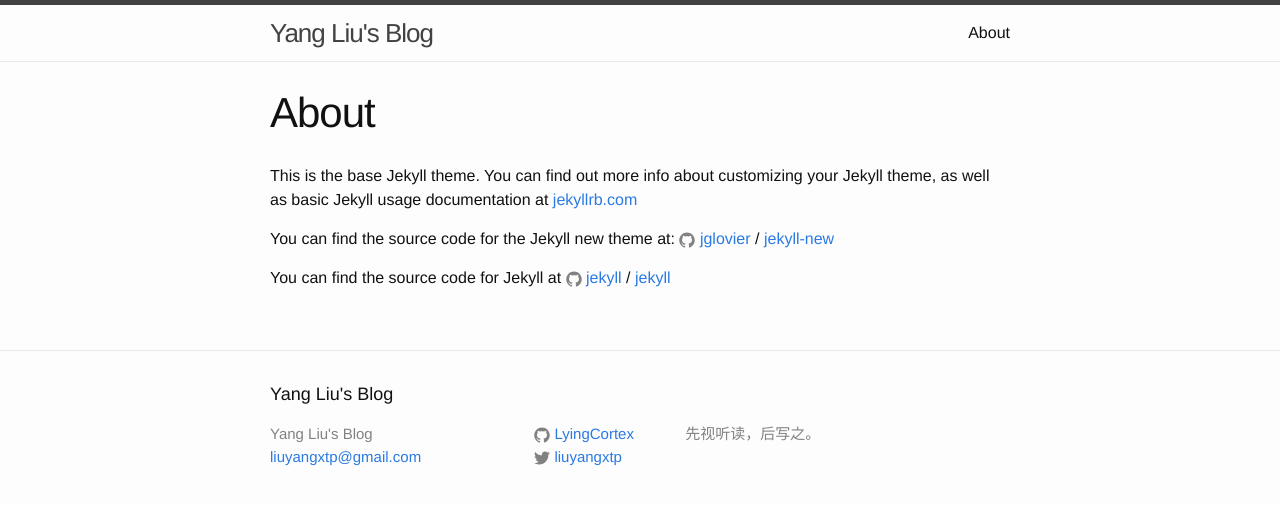
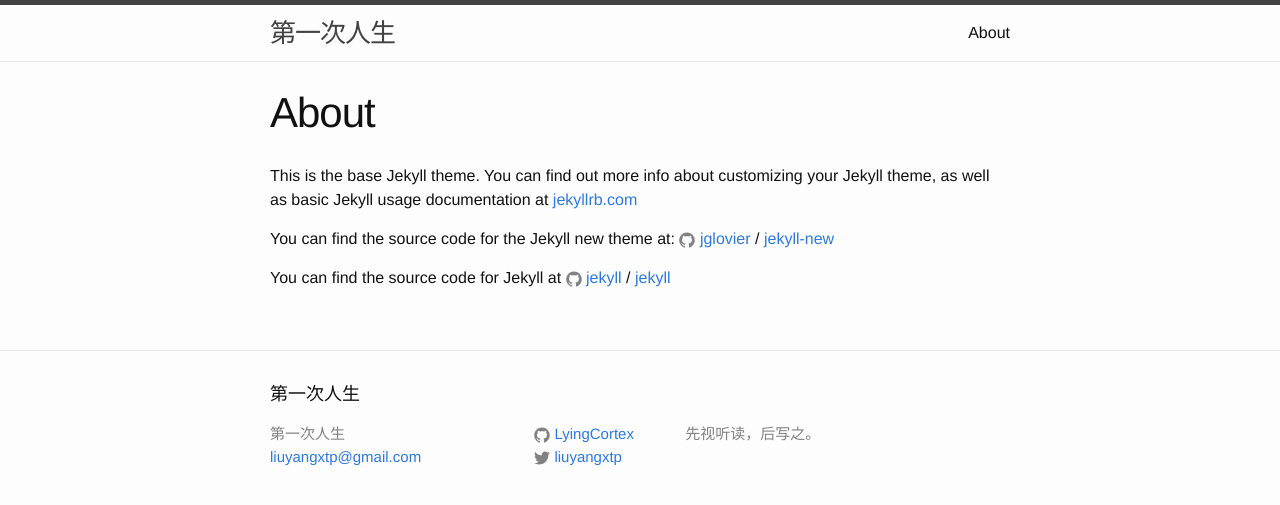
Before and after one commit to LyingCortex/lyingcortex.github.io, a Jekyll site: the page built from about.md, in a window 1280 px wide. Shown: the top 505 px of the page. Built offline with Jekyll 4.4.1, drawn with Linux system fonts in a browser that asks for light colours.

Commit message:
change the blog name;

```diff
--- a/_config.yml
+++ b/_config.yml
@@ -6,7 +6,7 @@
 # 'jekyll serve'. If you change this file, please restart the server process.
 
 # Site settings
-title: Yang Liu's Blog
+title: 第一次人生
 email: liuyangxtp@gmail.com
 description: > # this means to ignore newlines until "baseurl:"
     先视听读，后写之。
```
